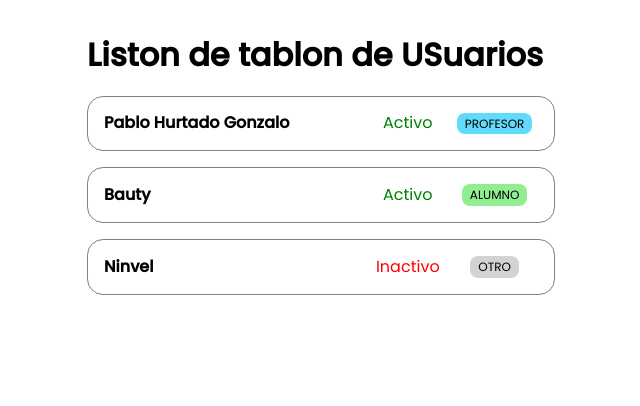
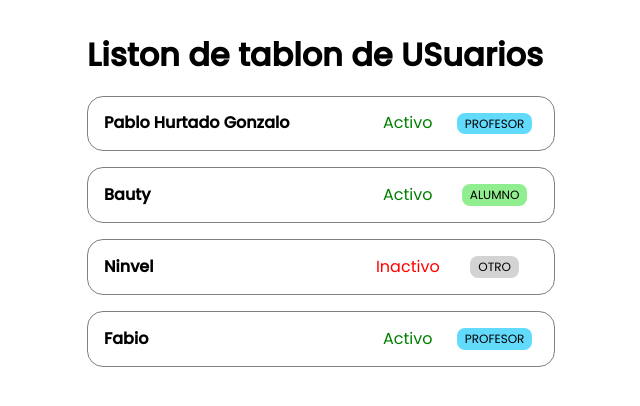
Before and after one commit to Coshiloco/Proyectos_React, a React (Vite) app: page / in a window 1280 px wide. Shown: the top 406 px of the page, without its empty margins (319-959 px from the left). Built offline with nearby package versions, Linux system fonts and the light colour scheme.

Commit message:
Anadiendo a Fabio un carack del balon

```diff
--- a/src/App.jsx
+++ b/src/App.jsx
@@ -16,6 +16,11 @@ const USERS = [
 		name: 'Ninvel',
 		active: false,
 		role: 'other'
+	},
+	{
+		name: 'Fabio',
+		active: true,
+		role: 'teacher'
 	}
 ];
 
```
